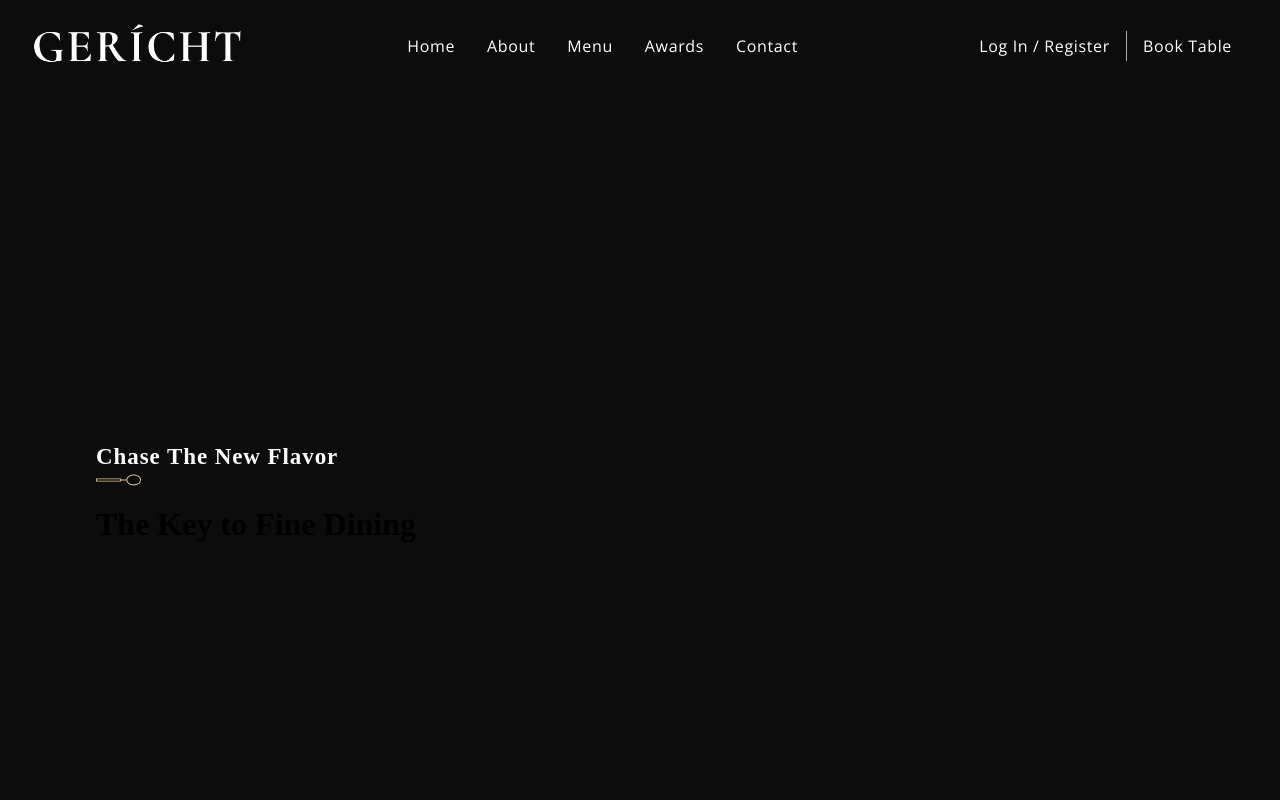
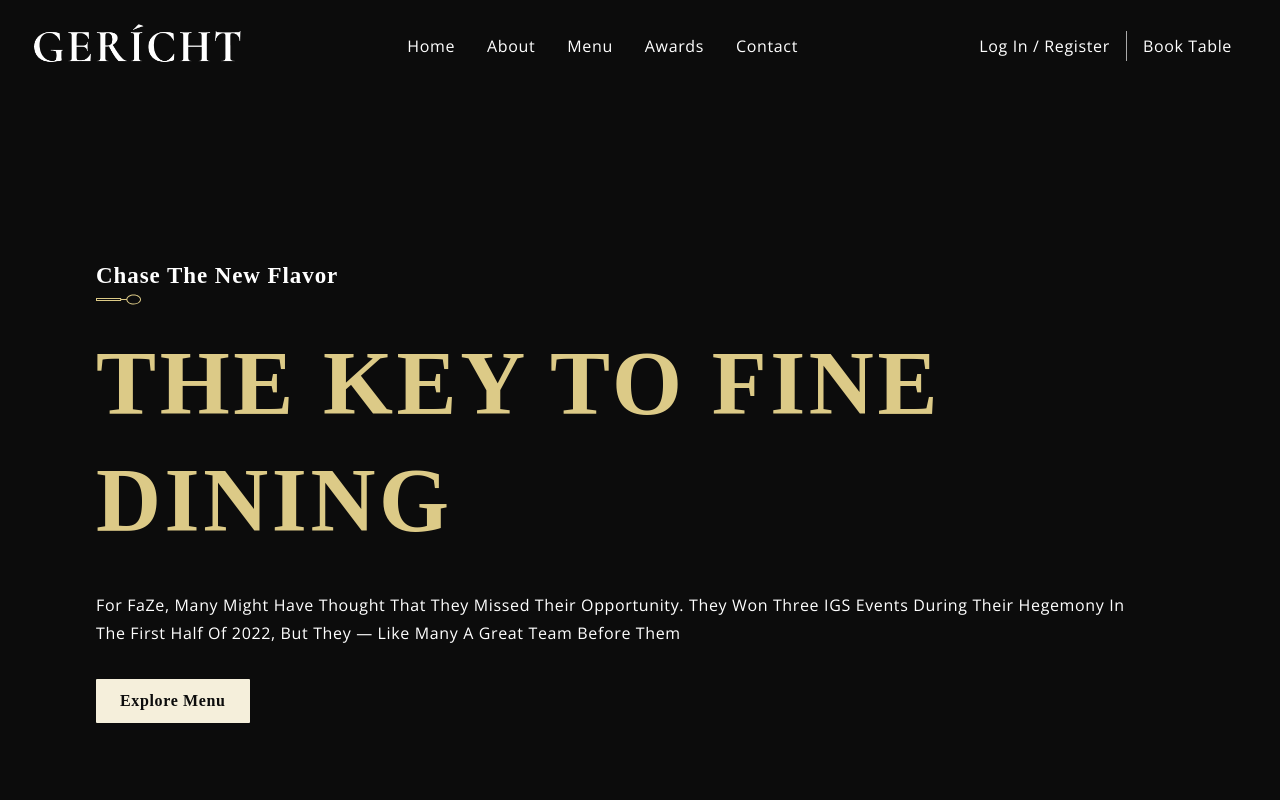
Before and after one commit to Rickwu93/food-stalls, a React (Create React App) app: page / in a window 1280 px wide. Shown: the top 800 px of the page. Built offline with nearby package versions, Linux system fonts and the light colour scheme; a web font is replaced by a local one.

Commit message:
adding an explore menu button and more css

```diff
--- a/src/container/Header/Header.css
+++ b/src/container/Header/Header.css
@@ -1,3 +1,16 @@
 .app__header {
     background-color: var(--color-black)
 }
+
+.app__header-h1 {
+    font-family: var(--font-base);
+    color: var(--color-golden);
+    letter-spacing: 0.04em;
+    text-transform: uppercase;
+    line-height: 117px;
+    font-size: 90px;
+}
+
+.app__header-img img {
+    width: 80%;
+}
--- a/src/container/Header/Header.jsx
+++ b/src/container/Header/Header.jsx
@@ -9,10 +9,12 @@ const Header = () => (
     <div className="app__wrapper__info">
       <SubHeading title="Chase the new flavor"/>
       <h1 className="app__header-h1">The Key to Fine Dining</h1>
+      <p className="p__opensans" style={{ margin: '2rem 0'}}>For FaZe, many might have thought that they missed their opportunity. They won three IGS events during their hegemony in the first half of 2022, but they — like many a great team before them</p>
+      <button type="button" className="custom__button">Explore Menu</button>
     </div>
 
     <div className="app__wrapper_img">
-
+      <img src={images.welcome} alt="header img" />
     </div>
   </div>
 );
```
